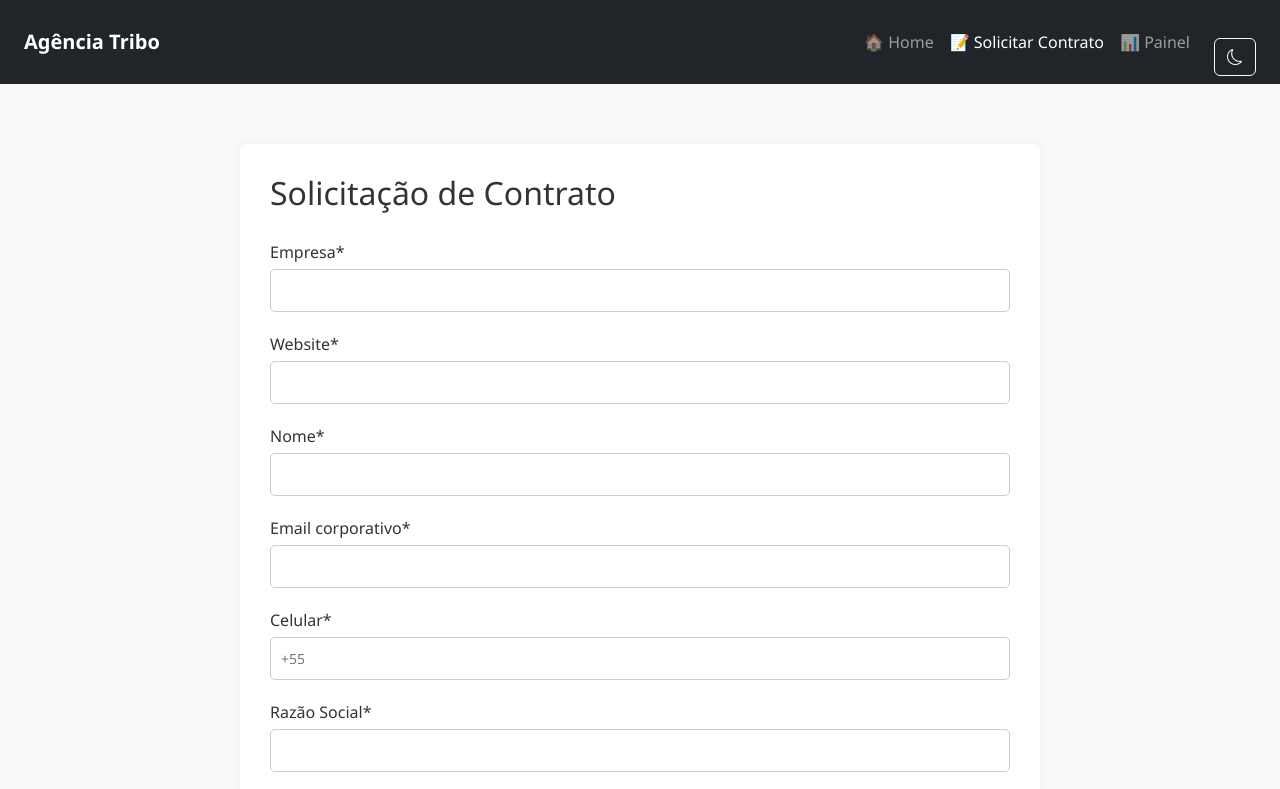
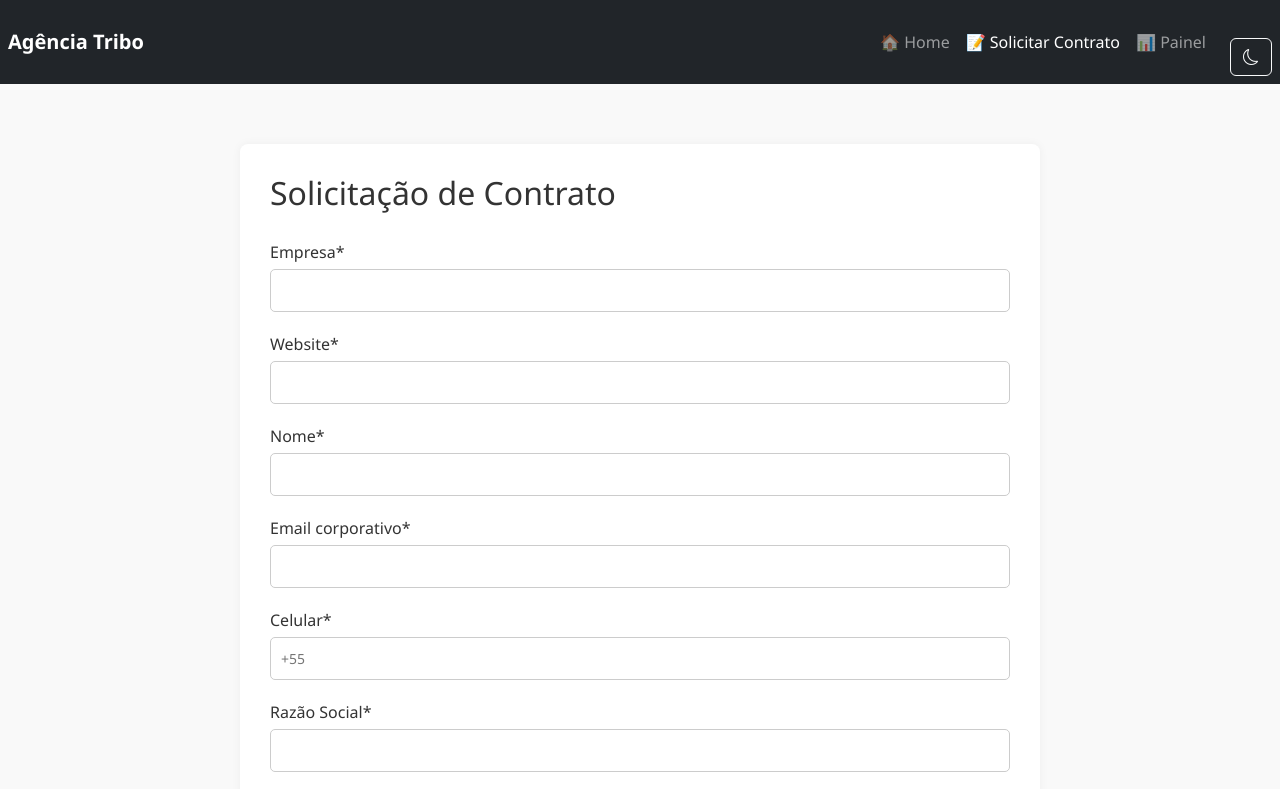
Before and after one commit to seo-react/automacao-contratos, a website: page solicitar.html in a window 1280 px wide. Shown: the top 789 px of the page. Drawn offline with nearby package versions, Linux system fonts and the light colour scheme.

```diff
--- a/solicitar.html
+++ b/solicitar.html
@@ -75,6 +75,7 @@
       font-size: 16px;
       cursor: pointer;
     }
+
 button[type="submit"] {
   display: block;
   width: 100%;
@@ -93,7 +94,7 @@
 </head>
 <body>
   <!-- Menu -->
-  <nav class="navbar navbar-expand-lg navbar-dark bg-dark px-4">
+  <nav class="navbar navbar-expand-lg navbar-dark bg-dark px-2">
   <a class="navbar-brand fw-bold" href="/">Agência Tribo</a>
   <div class="collapse navbar-collapse">
     <ul class="navbar-nav ms-auto">
```
